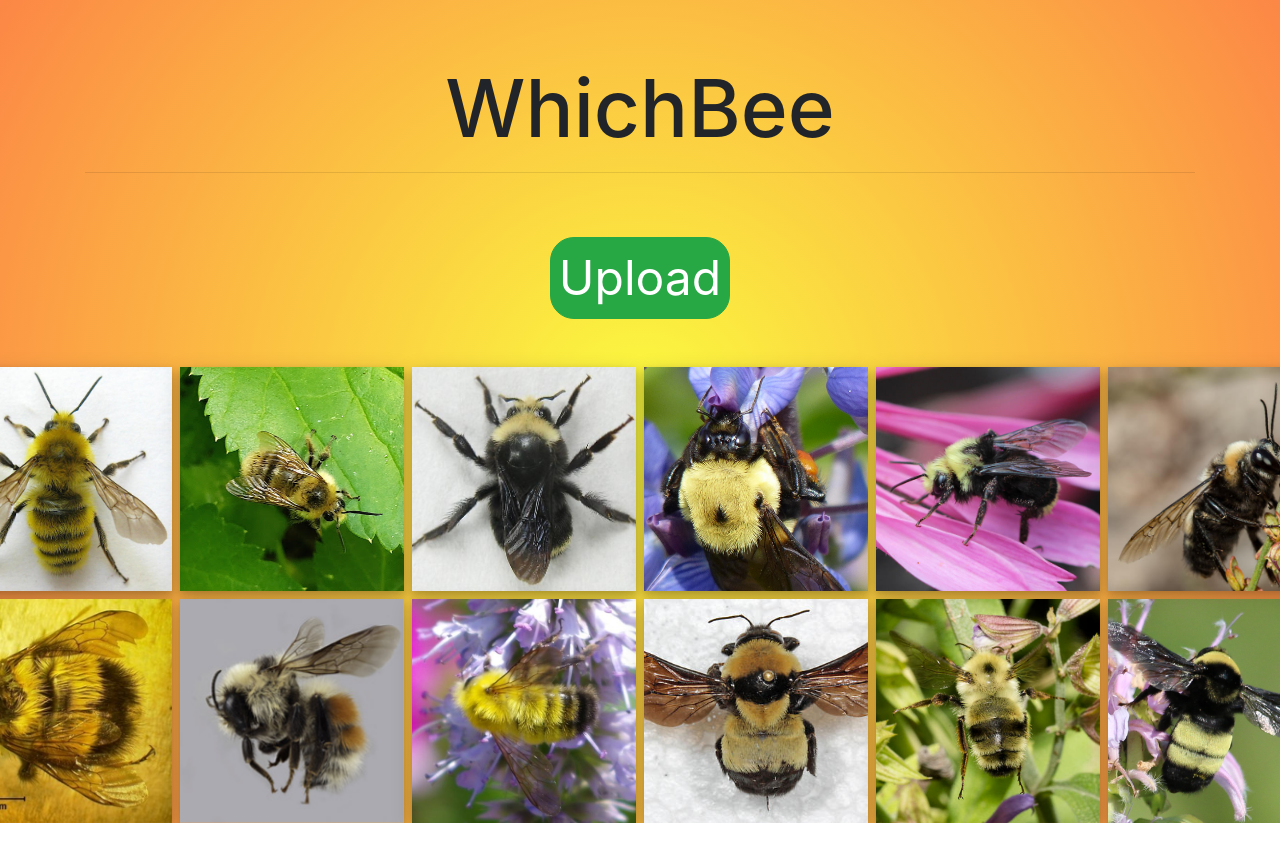
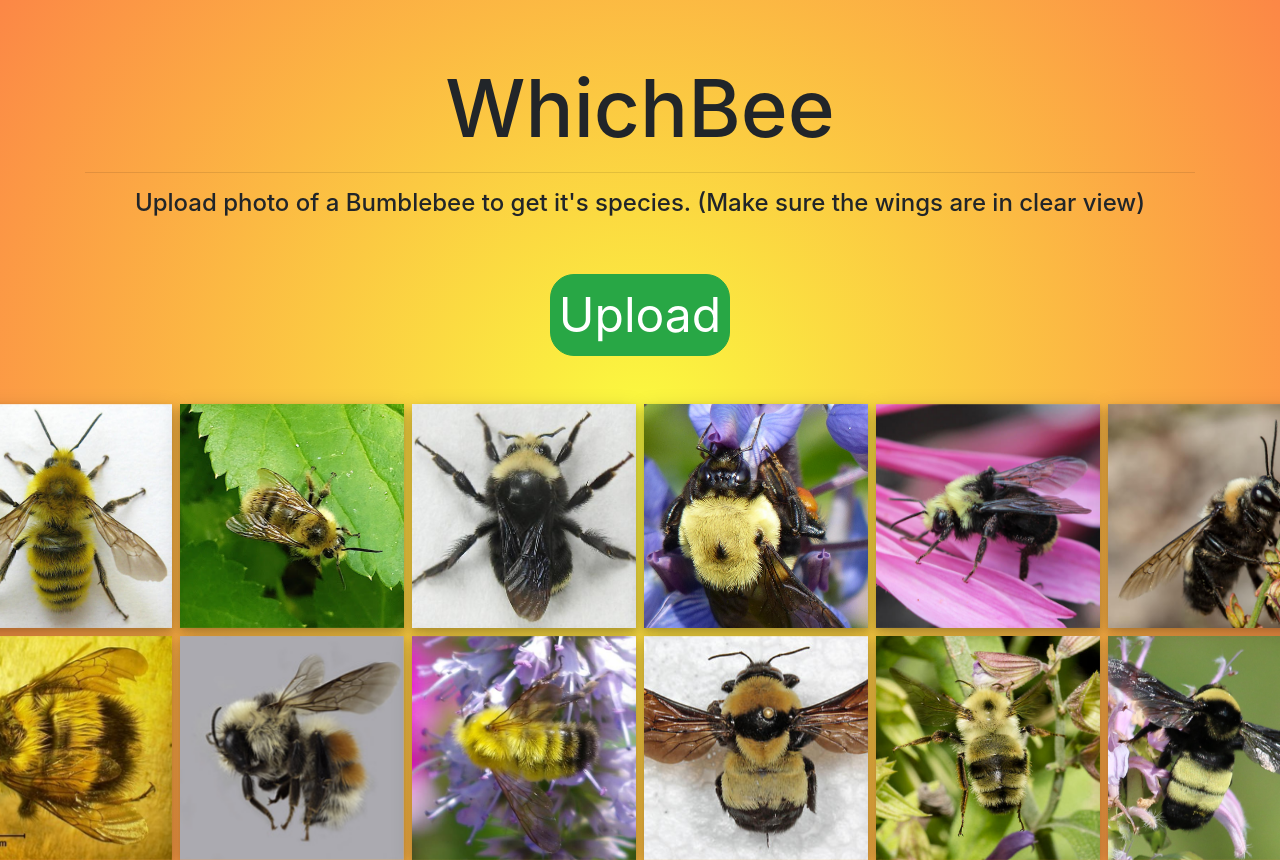
Before and after one commit to cata85/SeniorDesignProject, a Vue app in the folder client/: page / in a window 1280 px wide. Shown: the top 860 px of the page. Before the commit the page ends 823 px from the top, so only its background shows below. Built offline with nearby package versions, Linux system fonts and the light colour scheme; no server answers.

Commit message:
Added instructions to homepage.

```diff
--- a/client/src/components/Main.vue
+++ b/client/src/components/Main.vue
@@ -3,7 +3,12 @@
     <div class="row">
       <div id="col-fix" class="col-sm-10">
         <h1 id="title">WhichBee</h1>
-        <hr><br><br>
+        <hr>
+        <h4 id="instructions">
+          Upload photo of a Bumblebee to get it's species.
+          (Make sure the wings are in clear view)
+        </h4>
+        <br><br>
         <div v-if="showMessage">
           <!-- <img :src="message" /> -->
           <alert :imgSrc="imgSrc" :imgName="imgName" :imgId="imgId"></alert>
@@ -169,6 +174,10 @@
   font-size: 5em;
 }
 
+#instructions {
+  text-align: center;
+}
+
 #upload_btn {
   font-size: 3em;
   border-radius: 0.5em;
```
